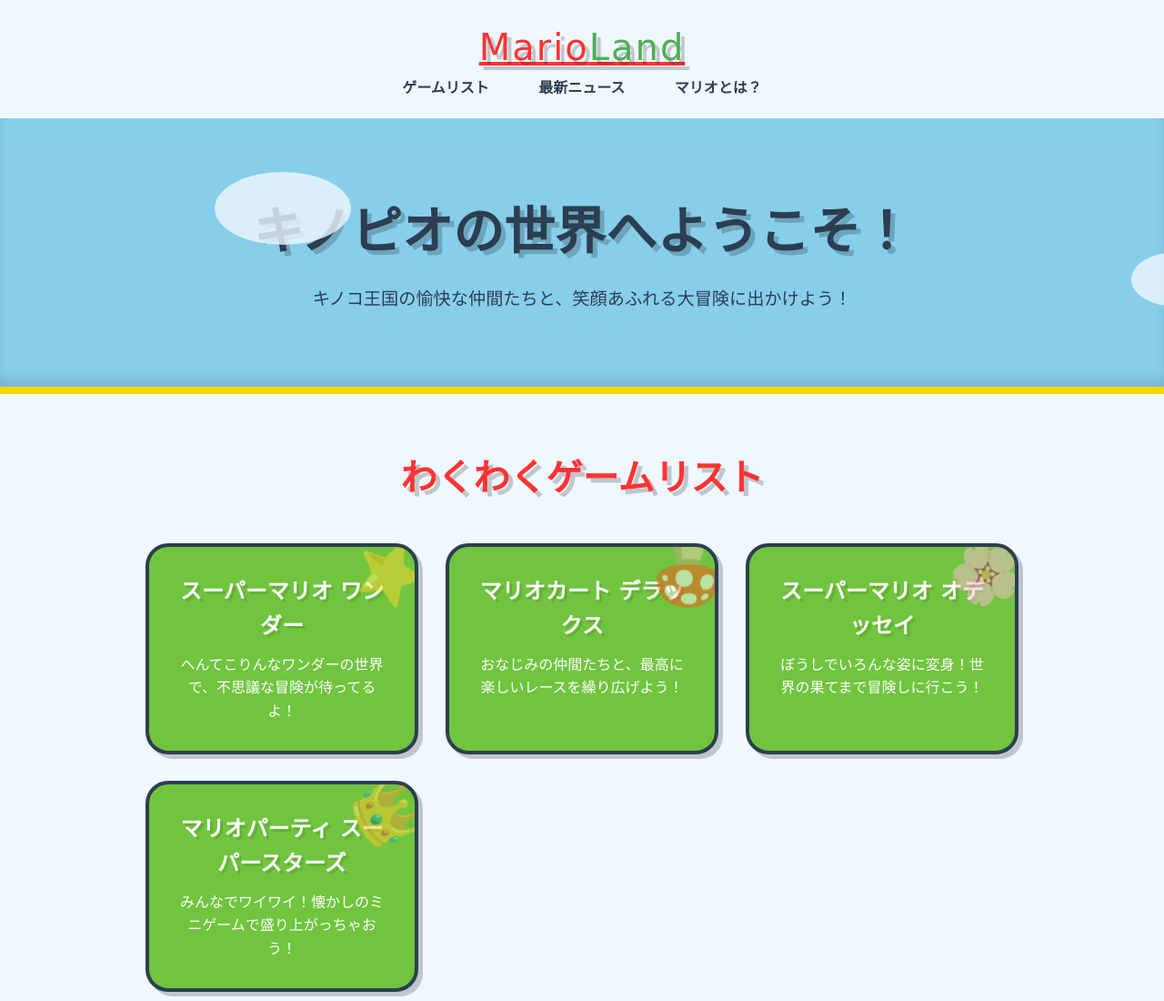
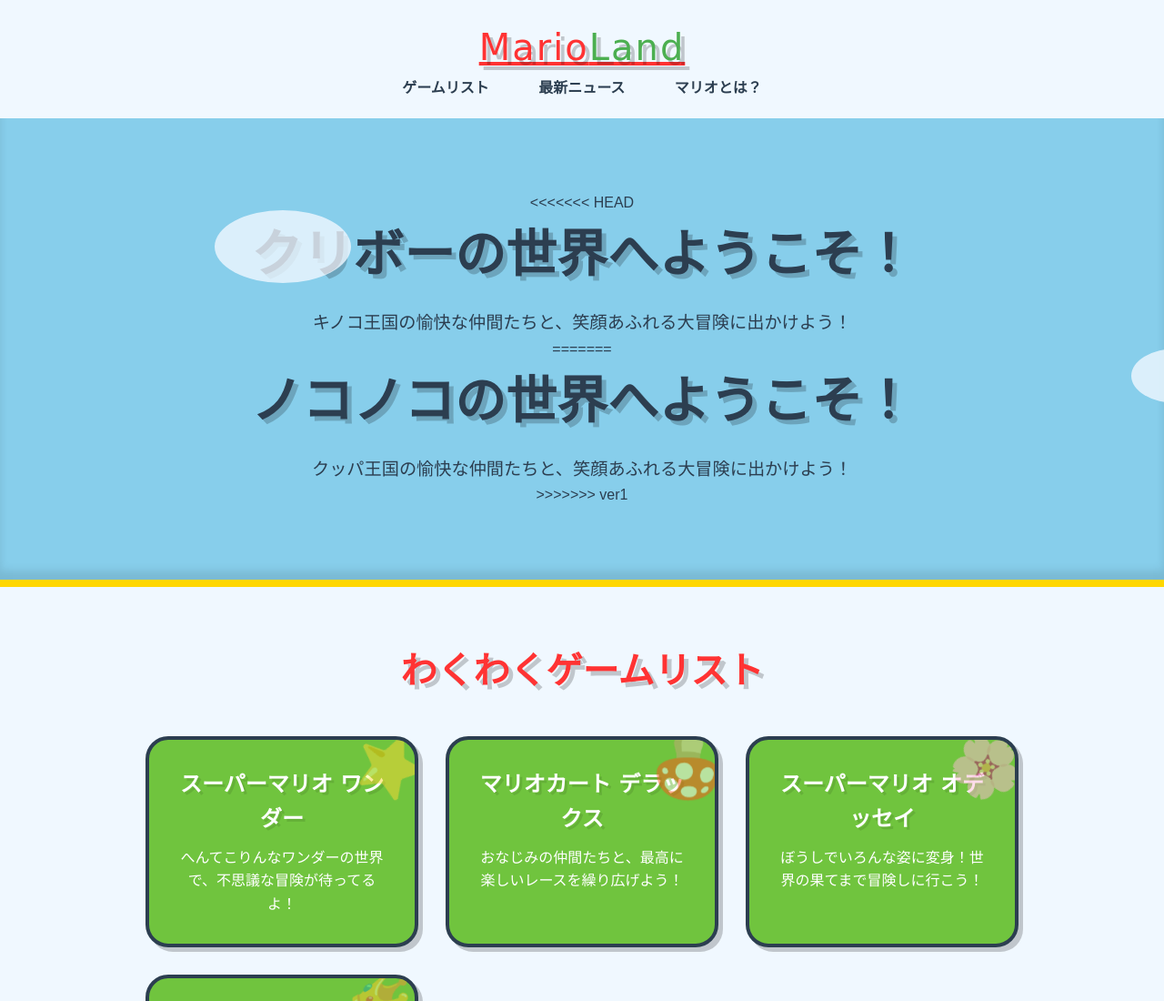
Before and after one commit to ruin2015/GitTestDay2_02, a plain HTML site: page index.html in a window 1280 px wide. Shown: the top 1100 px of the page at 91% size. Drawn offline with Linux system fonts and the light colour scheme; a web font is replaced by a local one.

Commit message:
[fix]クリボーに変更

```diff
--- a/index.html
+++ b/index.html
@@ -25,8 +25,13 @@
     <main>
         <section class="hero">
             <div class="container">
-                <h1>キノピオの世界へようこそ！</h1>
+<<<<<<< HEAD
+                <h1>クリボーの世界へようこそ！</h1>
                 <p>キノコ王国の愉快な仲間たちと、笑顔あふれる大冒険に出かけよう！</p>
+=======
+                <h1>ノコノコの世界へようこそ！</h1>
+                <p>クッパ王国の愉快な仲間たちと、笑顔あふれる大冒険に出かけよう！</p>
+>>>>>>> ver1
             </div>
         </section>
 
```
